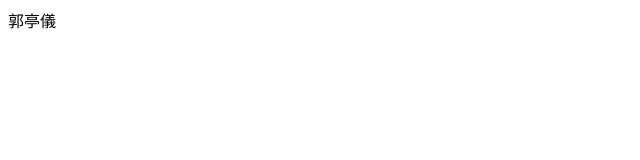
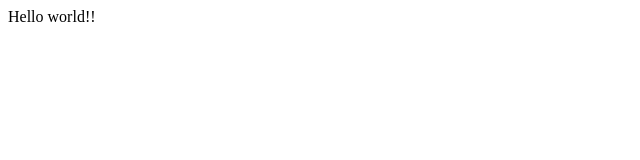
Before and after one commit to dyurara/dyurara.github.io, a plain HTML site: page index.html in a window 1280 px wide. Shown: the full height of the page, 0-640 px from the left. Drawn offline with Linux system fonts and the light colour scheme.

Commit message:
'好累'

```diff
--- a/index.html
+++ b/index.html
@@ -6,7 +6,7 @@
 
 
 <body>
-郭亭儀
+Hello world!!
 
 </body>
 
```
